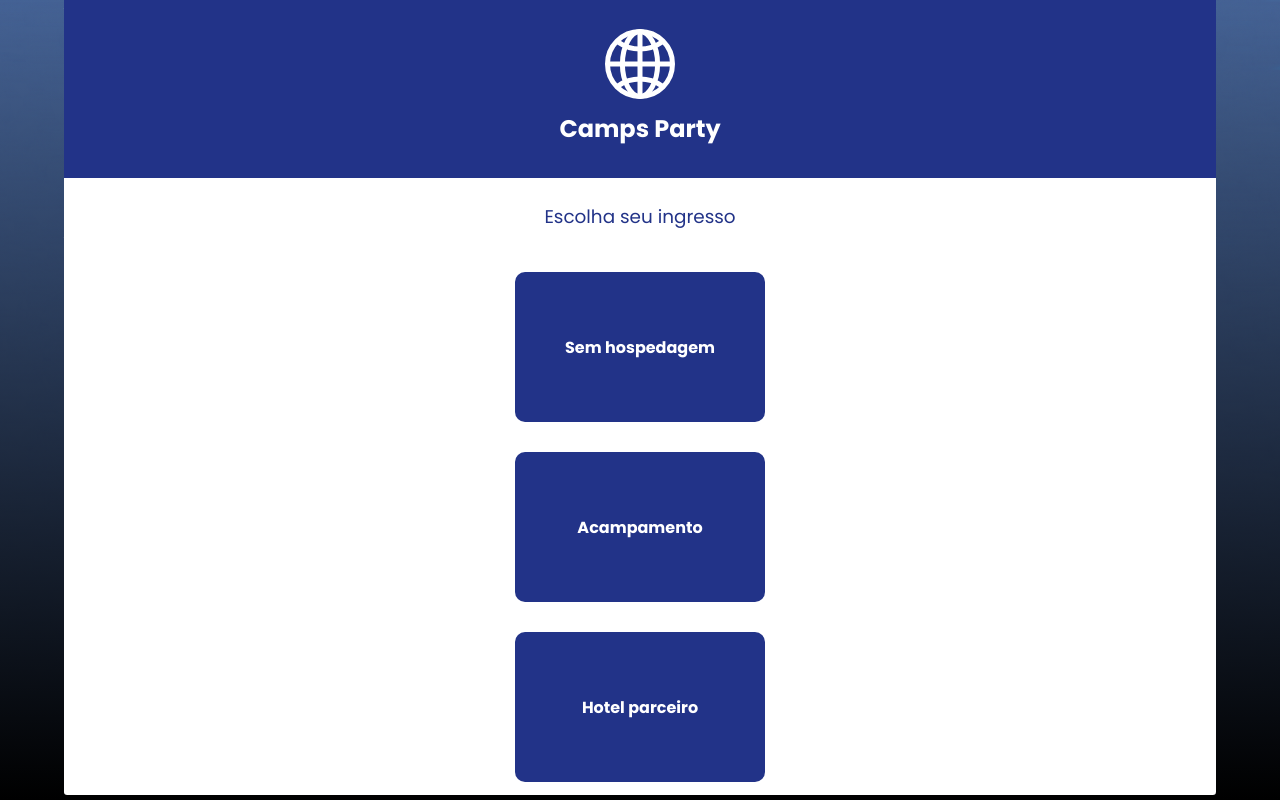
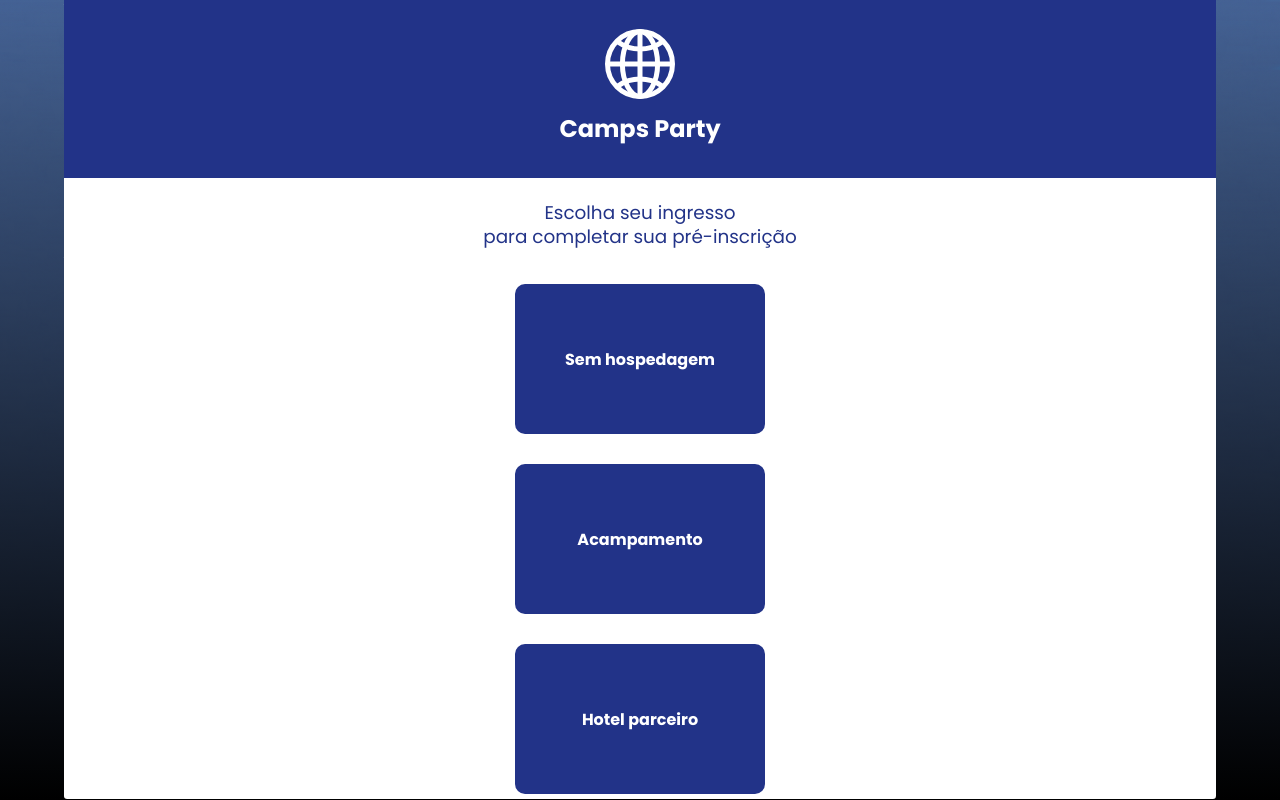
Before and after one commit to gpbPiazza/Camps-Party-Front-end, a React (Create React App) app: page /choose-ticket in a window 1280 px wide. Built offline with nearby package versions, Linux system fonts and the light colour scheme.

Commit message:
layout signin

```diff
--- a/src/pages/LogIn/index.jsx
+++ b/src/pages/LogIn/index.jsx
@@ -1,6 +1,12 @@
 import React from "react";
 import MainContainer from "../../styles/container.styles";
-import { Container, Title, LogoContainer } from "../../styles/sign-up.styles";
+import {
+  Container,
+  Title,
+  LogoContainer,
+  Text,
+  TextContainer,
+} from "../../styles/sign-up.styles";
 import LogInForm from "./LogInForm";
 import Logo from "../../components/Logo";
 
@@ -12,6 +18,9 @@ const LogIn = () => (
           <Logo background="black" height="3rem" />
         </LogoContainer>
       </Title>
+      <TextContainer>
+        <Text>Faça seu login para entrar no painel</Text>
+      </TextContainer>
       <LogInForm />
     </Container>
   </MainContainer>
--- a/src/pages/Tickets/index.jsx
+++ b/src/pages/Tickets/index.jsx
@@ -7,6 +7,7 @@ import {
   LogoContainer,
   TicketButton,
   Text,
+  TextContainer,
 } from "../../styles/tickets.styles";
 import Logo from "../../components/Logo";
 
@@ -42,7 +43,10 @@ const Tickets = () => {
         <LogoContainer>
           <Logo background="black" height="3rem" />
         </LogoContainer>
-        <Text>Escolha seu ingresso</Text>
+        <TextContainer>
+          <Text>Escolha seu ingresso</Text>
+          <Text>para completar sua pré-inscrição</Text>
+        </TextContainer>
         <Container>
           <TicketButton onClick={() => chooseTicket("ticket")}>
             Sem hospedagem
--- a/src/styles/tickets.styles.js
+++ b/src/styles/tickets.styles.js
@@ -26,7 +26,6 @@ export const Container = styled.div`
 `;
 
 export const Text = styled.p`
-  margin-top: 200px;
   font-size: 1.15rem;
   color: var(--color-primary);
   line-height: 1.5rem;
@@ -37,7 +36,7 @@ export const Title = styled.div`
 `;
 
 export const TextContainer = styled.div`
-  margin-top: 100px;
+  margin-top: 200px;
 `;
 
 export const LogoContainer = styled.div`
```
